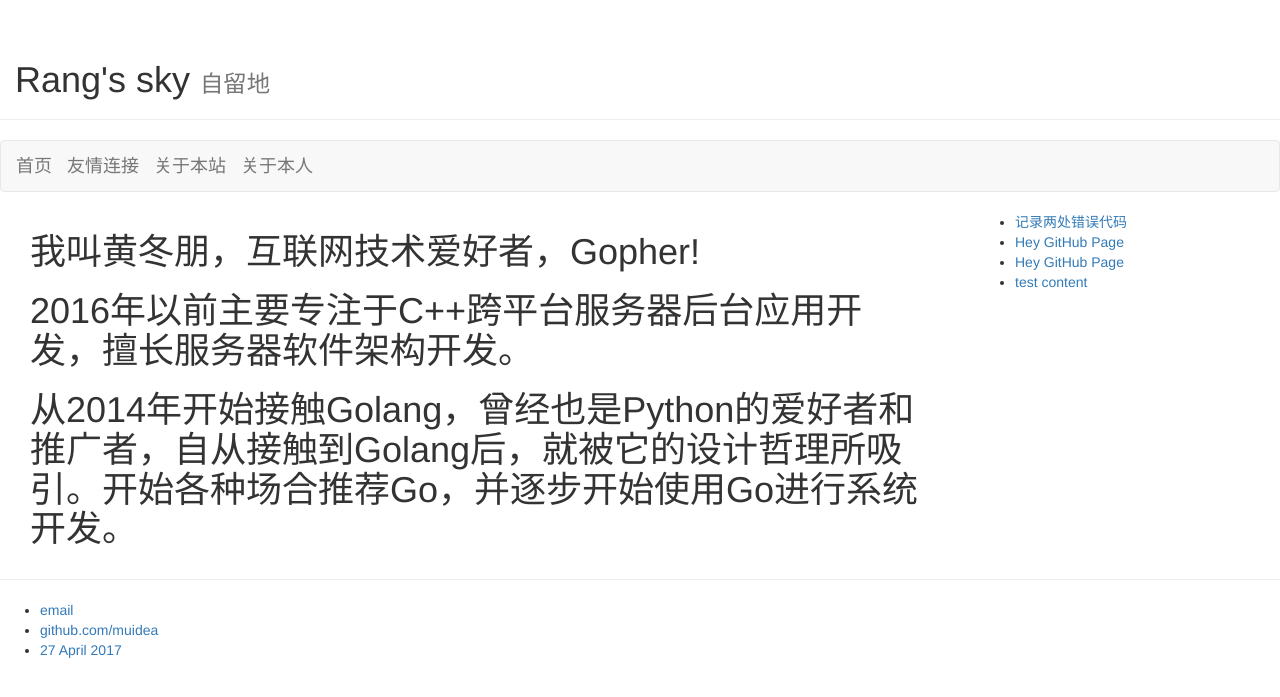
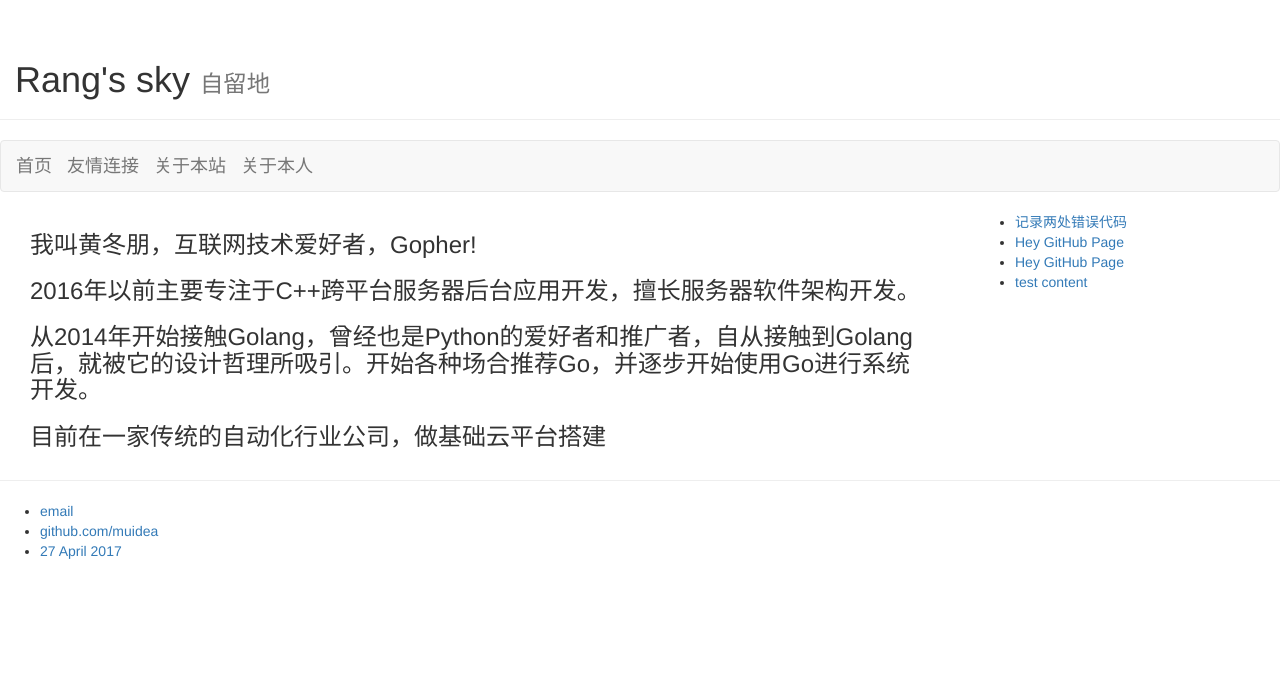
Before and after one commit to muidea/muidea.github.io, a Jekyll site: the page built from about/index.html, in a window 1280 px wide. Shown: the top 697 px of the page. Built offline with Jekyll 4.4.1, drawn with Linux system fonts in a browser that asks for light colours; nearby versions of some CDN libraries.

Commit message:
Update index.html

```diff
--- a/about/index.html
+++ b/about/index.html
@@ -3,8 +3,9 @@ layout: default
 title: 关于本人
 ---
 <div>
-    <h1>我叫黄冬朋，互联网技术爱好者，Gopher!</h1>
-    <h1>2016年以前主要专注于C++跨平台服务器后台应用开发，擅长服务器软件架构开发。</h1>
-    <h1>从2014年开始接触Golang，曾经也是Python的爱好者和推广者，自从接触到Golang后，就被它的设计哲理所吸引。开始各种场合推荐Go，并逐步开始使用Go进行系统开发。</h1>
+    <h3>我叫黄冬朋，互联网技术爱好者，Gopher!</h3>
+    <h3>2016年以前主要专注于C++跨平台服务器后台应用开发，擅长服务器软件架构开发。</h3>
+    <h3>从2014年开始接触Golang，曾经也是Python的爱好者和推广者，自从接触到Golang后，就被它的设计哲理所吸引。开始各种场合推荐Go，并逐步开始使用Go进行系统开发。</h3>
+    <h3>目前在一家传统的自动化行业公司，做基础云平台搭建</h3>
 </div>
 <!-- /.blurb -->
```
